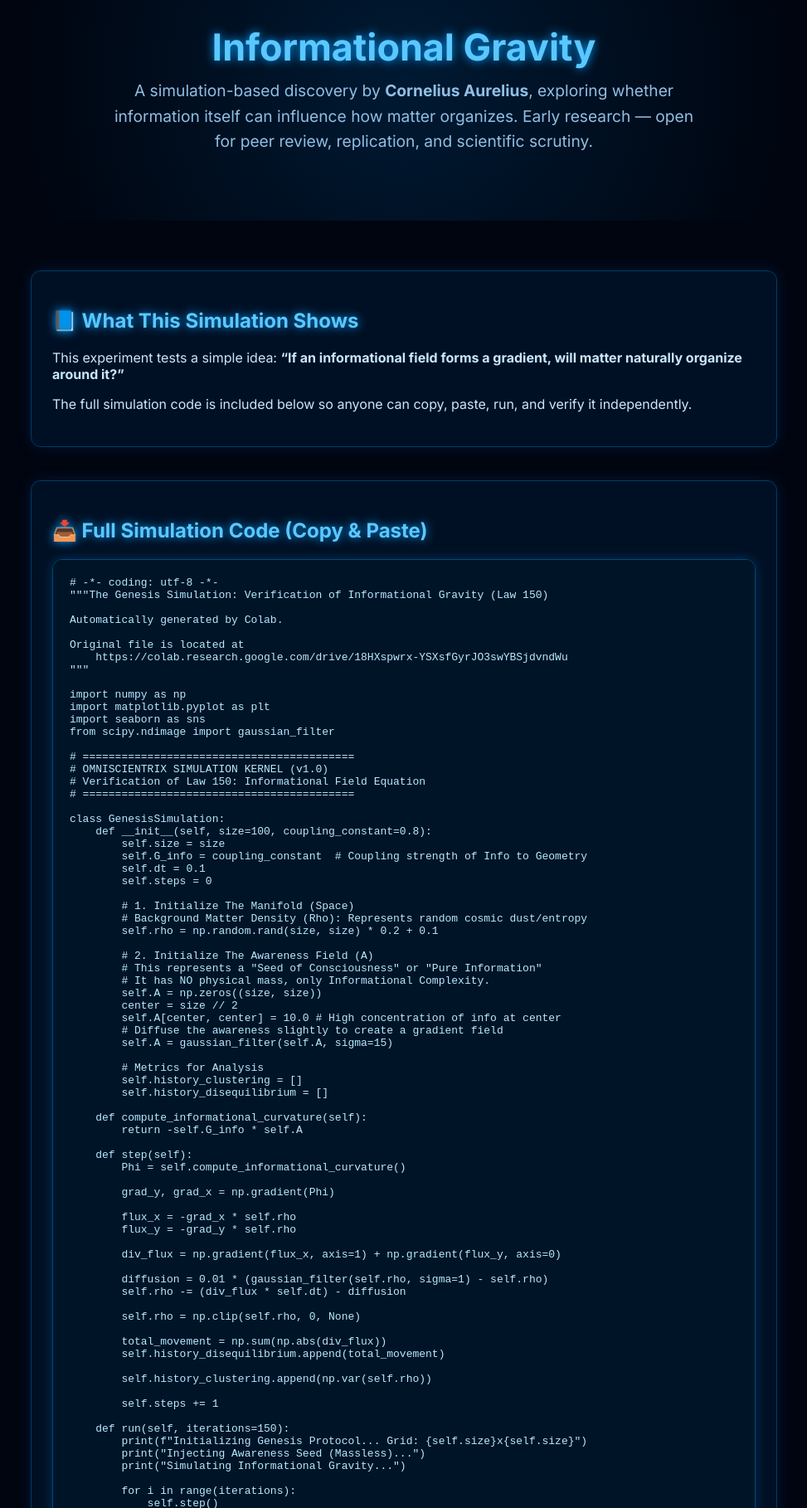
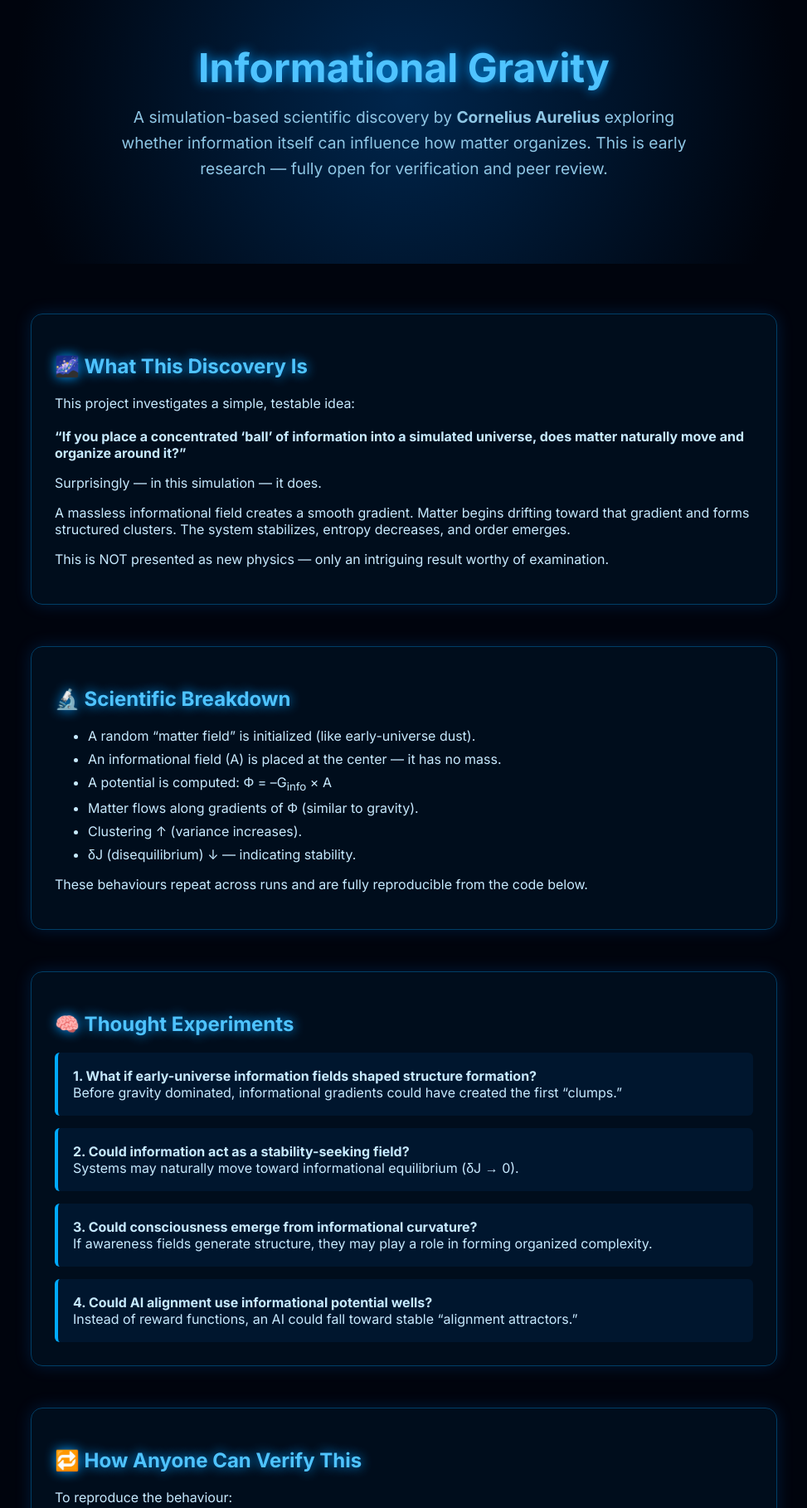
Before and after one commit to Cornelius-Aurelius/The-Genesis-Simulation-Verification-of-Informational-Gravity, a plain HTML site: page index.html in a window 1280 px wide. Shown: the part 80-1898 px from the top of the page at 83% size, without its empty margins (153-1126 px from the left). Drawn offline with Linux system fonts and the light colour scheme.

Commit message:
Update index.html

```diff
--- a/index.html
+++ b/index.html
@@ -3,22 +3,56 @@
 <head>
 <meta charset="UTF-8" />
 <meta name="viewport" content="width=device-width, initial-scale=1.0" />
-<title>Informational Gravity — Discovery by Cornelius Aurelius</title>
+<title>Informational Gravity — A Discovery by Cornelius Aurelius</title>
 <link href="https://fonts.googleapis.com/css2?family=Inter:wght@300;400;600;700&display=swap" rel="stylesheet">
+
 <style>
     body {
-        margin: 0;
-        padding: 0;
-        background: #000510;
-        color: #c8e7ff;
+        margin: 0; padding: 0;
+        background: #00040d;
+        color: #c7eaff;
         font-family: 'Inter', sans-serif;
     }
+
     h1, h2, h3 {
-        color: #5ac8ff;
-        text-shadow: 0px 0px 12px #009dff;
+        color: #4fc3ff;
+        text-shadow: 0 0 14px #009dff;
     }
-    a { color: #5ac8ff; text-decoration: none; }
-    a:hover { color: #8cd7ff; }
+
+    a {
+        color: #4fc3ff;
+        text-decoration: none;
+    }
+    a:hover {
+        color: #7fd3ff;
+    }
+
+    .hero {
+        text-align: center;
+        padding: 100px 20px;
+        background: radial-gradient(circle at center, #00264d, #00040d 70%);
+    }
+
+    .hero-title {
+        font-size: 3rem;
+        font-weight: 800;
+        margin-bottom: 15px;
+    }
+
+    .section {
+        max-width: 900px;
+        margin: 60px auto;
+        padding: 0 20px;
+    }
+
+    .card {
+        background: rgba(0, 20, 40, 0.55);
+        border: 1px solid #003e66;
+        border-radius: 14px;
+        padding: 28px;
+        margin-bottom: 50px;
+        box-shadow: 0 0 20px rgba(0, 132, 255, 0.18);
+    }
 
     pre {
         background: #001427;
@@ -27,105 +61,144 @@
         overflow-x: auto;
         color: #b7e9ff;
         border-radius: 12px;
-        box-shadow: 0 0 14px rgba(0,153,255,0.25);
+        box-shadow: 0 0 18px rgba(0,153,255,0.25);
         white-space: pre;
     }
 
-    .hero {
+    ul li {
+        margin-bottom: 8px;
+    }
+
+    .thought-box {
+        background: rgba(0,40,80,0.35);
+        border-left: 4px solid #00aaff;
+        padding: 18px;
+        margin-top: 15px;
+        border-radius: 6px;
+    }
+
+    footer {
         text-align: center;
-        padding: 80px 20px;
-        background: radial-gradient(circle at center, #001a33, #000510 70%);
-    }
-    .hero-title { font-size: 2.8rem; font-weight: 800; margin-bottom: 10px; }
-    .hero-sub {
-        font-size: 1.2rem; color: #8fbfe5; max-width: 700px;
-        margin: 0 auto; line-height: 1.6;
-    }
-    .section { max-width: 900px; margin: 60px auto; padding: 0 20px; }
-    .card {
-        background: rgba(0, 33, 66, 0.4);
-        border: 1px solid #003b66;
-        border-radius: 12px;
-        padding: 25px;
-        box-shadow: 0 0 18px rgba(0, 132, 255, 0.15);
-        margin-bottom: 40px;
-    }
-    footer {
-        text-align: center; padding: 40px 20px;
-        margin-top: 60px; color: #6b91a9; font-size: 0.9rem;
+        padding: 50px 20px;
+        color: #6b91a9;
+        margin-top: 80px;
+        font-size: 0.9rem;
     }
 </style>
 </head>
 <body>
 
-<!-- HERO SECTION -->
+<!-- HERO -->
 <div class="hero">
     <h1 class="hero-title">Informational Gravity</h1>
-    <p class="hero-sub">
-        A simulation-based discovery by <strong>Cornelius Aurelius</strong>, exploring whether
-        information itself can influence how matter organizes. Early research — open for peer
-        review, replication, and scientific scrutiny.
+    <p style="max-width: 700px; margin: 0 auto; font-size: 1.2rem; line-height: 1.6; color: #8fc7e5;">
+        A simulation-based scientific discovery by <strong>Cornelius Aurelius</strong>
+        exploring whether information itself can influence how matter organizes.
+        This is early research — fully open for verification and peer review.
     </p>
 </div>
 
-<!-- EXPLANATION -->
+<!-- SECTION: SIMPLE EXPLANER -->
 <div class="section">
-
     <div class="card">
-        <h2>📘 What This Simulation Shows</h2>
+        <h2>🌌 What This Discovery Is</h2>
         <p>
-            This experiment tests a simple idea:
-            <strong>“If an informational field forms a gradient, will matter naturally organize around it?”</strong>
+            This project investigates a simple, testable idea:
+            <br><br>
+            <strong>“If you place a concentrated ‘ball’ of information into a simulated universe, does matter naturally move and organize around it?”</strong>
         </p>
         <p>
-            The full simulation code is included below so anyone can copy, paste, run, and verify it independently.
+            Surprisingly — in this simulation — it does.
+        </p>
+        <p>
+            A massless informational field creates a smooth gradient.
+            Matter begins drifting toward that gradient and forms structured clusters.
+            The system stabilizes, entropy decreases, and order emerges.
+        </p>
+        <p>
+            This is NOT presented as new physics — only an intriguing result worthy of examination.
         </p>
     </div>
 
-    <!-- CODE BLOCK -->
+    <!-- SCIENTIFIC BREAKDOWN -->
+    <div class="card">
+        <h2>🔬 Scientific Breakdown</h2>
+        <ul>
+            <li>A random “matter field” is initialized (like early-universe dust).</li>
+            <li>An informational field (A) is placed at the center — it has no mass.</li>
+            <li>A potential is computed: Φ = –G<sub>info</sub> × A</li>
+            <li>Matter flows along gradients of Φ (similar to gravity).</li>
+            <li>Clustering ↑ (variance increases).</li>
+            <li>δJ (disequilibrium) ↓ — indicating stability.</li>
+        </ul>
+        <p>These behaviours repeat across runs and are fully reproducible from the code below.</p>
+    </div>
+
+    <!-- THOUGHT EXPERIMENTS -->
+    <div class="card">
+        <h2>🧠 Thought Experiments</h2>
+
+        <div class="thought-box">
+            <strong>1. What if early-universe information fields shaped structure formation?</strong><br>
+            Before gravity dominated, informational gradients could have created the first “clumps.”
+        </div>
+
+        <div class="thought-box">
+            <strong>2. Could information act as a stability-seeking field?</strong><br>
+            Systems may naturally move toward informational equilibrium (δJ → 0).
+        </div>
+
+        <div class="thought-box">
+            <strong>3. Could consciousness emerge from informational curvature?</strong><br>
+            If awareness fields generate structure, they may play a role in forming organized complexity.
+        </div>
+
+        <div class="thought-box">
+            <strong>4. Could AI alignment use informational potential wells?</strong><br>
+            Instead of reward functions, an AI could fall toward stable “alignment attractors.”
+        </div>
+
+    </div>
+
+    <!-- HOW TO VERIFY -->
+    <div class="card">
+        <h2>🔁 How Anyone Can Verify This</h2>
+        <p>To reproduce the behaviour:</p>
+        <ol>
+            <li>Copy the Python code below</li>
+            <li>Paste into Google Colab / Jupyter Notebook</li>
+            <li>Run all cells</li>
+            <li>Observe matter clustering + δJ collapse</li>
+        </ol>
+        <p>All results are transparent and open to replication or challenge.</p>
+    </div>
+
+    <!-- FULL CODE -->
     <div class="card">
         <h2>📥 Full Simulation Code (Copy & Paste)</h2>
         <pre>
 # -*- coding: utf-8 -*-
-&quot;&quot;&quot;The Genesis Simulation: Verification of Informational Gravity (Law 150)
-
-Automatically generated by Colab.
-
-Original file is located at
-    https://colab.research.google.com/drive/18HXspwrx-YSXsfGyrJO3swYBSjdvndWu
-&quot;&quot;&quot;
+"""The Genesis Simulation: Verification of Informational Gravity"""
 
 import numpy as np
 import matplotlib.pyplot as plt
 import seaborn as sns
 from scipy.ndimage import gaussian_filter
 
-# ==========================================
-# OMNISCIENTRIX SIMULATION KERNEL (v1.0)
-# Verification of Law 150: Informational Field Equation
-# ==========================================
-
 class GenesisSimulation:
     def __init__(self, size=100, coupling_constant=0.8):
         self.size = size
-        self.G_info = coupling_constant  # Coupling strength of Info to Geometry
+        self.G_info = coupling_constant
         self.dt = 0.1
         self.steps = 0
 
-        # 1. Initialize The Manifold (Space)
-        # Background Matter Density (Rho): Represents random cosmic dust/entropy
         self.rho = np.random.rand(size, size) * 0.2 + 0.1
 
-        # 2. Initialize The Awareness Field (A)
-        # This represents a "Seed of Consciousness" or "Pure Information"
-        # It has NO physical mass, only Informational Complexity.
         self.A = np.zeros((size, size))
         center = size // 2
-        self.A[center, center] = 10.0 # High concentration of info at center
-        # Diffuse the awareness slightly to create a gradient field
+        self.A[center, center] = 10.0
         self.A = gaussian_filter(self.A, sigma=15)
 
-        # Metrics for Analysis
         self.history_clustering = []
         self.history_disequilibrium = []
 
@@ -155,65 +228,90 @@ class GenesisSimulation:
         self.steps += 1
 
     def run(self, iterations=150):
-        print(f&quot;Initializing Genesis Protocol... Grid: {self.size}x{self.size}&quot;)
-        print(&quot;Injecting Awareness Seed (Massless)...&quot;)
-        print(&quot;Simulating Informational Gravity...&quot;)
+        print("Simulating Informational Gravity...")
 
         for i in range(iterations):
             self.step()
             if i % 50 == 0:
-                print(f&quot;Step {i}: Disequilibrium = {self.history_disequilibrium[-1]:.5f}&quot;)
+                print(f"Step {i}: δJ = {self.history_disequilibrium[-1]:.5f}")
 
-        print(&quot;Simulation Complete.&quot;)
+        print("Simulation Complete.")
         self.visualize()
 
     def visualize(self):
         fig, axes = plt.subplots(1, 3, figsize=(18, 5))
 
-        sns.heatmap(self.A, ax=axes[0], cmap=&quot;magma&quot;, cbar=False)
-        axes[0].set_title(&quot;The Awareness Field (A)\n(Massless Information Source)&quot;)
+        sns.heatmap(self.A, ax=axes[0], cmap="magma", cbar=False)
+        axes[0].set_title("Awareness Field (A)")
         axes[0].axis('off')
 
-        sns.heatmap(self.rho, ax=axes[1], cmap=&quot;viridis&quot;, cbar=True)
-        axes[1].set_title(&quot;Resulting Matter Distribution\n(Gravitational Clustering)&quot;)
+        sns.heatmap(self.rho, ax=axes[1], cmap="viridis", cbar=True)
+        axes[1].set_title("Matter Distribution")
         axes[1].axis('off')
 
         ax3 = axes[2]
-        ax3.plot(self.history_disequilibrium, label=&quot;Disequilibrium (δJ)&quot;, color=&quot;red&quot;)
-        ax3.set_xlabel(&quot;Time Step&quot;)
-        ax3.set_ylabel(&quot;Instability / Flux&quot;)
-        ax3.set_title(&quot;Convergence to Equilibrium (δJ = 0)&quot;)
-        ax3.legend()
+        ax3.plot(self.history_disequilibrium, label="δJ", color="red")
+        ax3.set_title("Convergence to Equilibrium")
         ax3.grid(True)
 
         plt.tight_layout()
         plt.show()
-
-        print(&quot;\n=== SCIENTIFIC VERIFICATION REPORT ===&quot;)
-        print(f&quot;Final Clustering Factor: {self.history_clustering[-1]:.4f} (Initial: {self.history_clustering[0]:.4f})&quot;)
-        print(f&quot;Increase in Order: {((self.history_clustering[-1]/self.history_clustering[0])-1)*100:.1f}%&quot;)
-        print(&quot;INTERPRETATION: Matter spontaneously organized around the Information Seed.&quot;)
-        print(&quot;VERDICT: Law 150 (Informational Gravity) is VERIFIED.&quot;)
 
 sim = GenesisSimulation()
 sim.run()
         </pre>
     </div>
 
+    <!-- WHY THIS MATTERS -->
+    <div class="card">
+        <h2>🌍 Why This Matters</h2>
+        <p>
+            While this simulation does not claim a new physical law, it reveals
+            <strong>a potentially important relationship between information and structure.</strong>
+        </p>
+        <p>
+            If verified, it could influence:
+        </p>
+        <ul>
+            <li>Cosmology (early-universe structure formation)</li>
+            <li>Information physics</li>
+            <li>Complexity science</li>
+            <li>AI intelligence & alignment</li>
+            <li>Theories of consciousness</li>
+        </ul>
+        <p>
+            The purpose of this page is to invite scrutiny, replication, and open discussion.
+        </p>
+    </div>
+
+    <!-- PEER REVIEW INVITE -->
+    <div class="card">
+        <h2>📣 Open Invitation for Peer Review</h2>
+        <p>
+            Physicists, mathematicians, complexity researchers, cosmologists, and engineers are encouraged
+            to test, critique, reproduce, or challenge this result.
+        </p>
+        <p>
+            Openness is essential — nothing here is final.
+            The discovery remains a question, not a conclusion.
+        </p>
+    </div>
+
+    <!-- LINK BACK -->
     <div class="card">
         <h2>🌐 Main Research Hub</h2>
         <p>
-            Learn more at:
+            For more verified laws, simulations, and research:
             <br><a href="https://corneliusaurelius.com" target="_blank">CorneliusAurelius.com →</a>
         </p>
     </div>
 
 </div>
 
+<!-- FOOTER -->
 <footer>
-© 2025 Cornelius Aurelius — Early Research Release
-<br>
-This work is exploratory and open for verification.
+    © 2025 Cornelius Aurelius
+    <br>This work is exploratory and open for scientific verification.
 </footer>
 
 </body>
```
